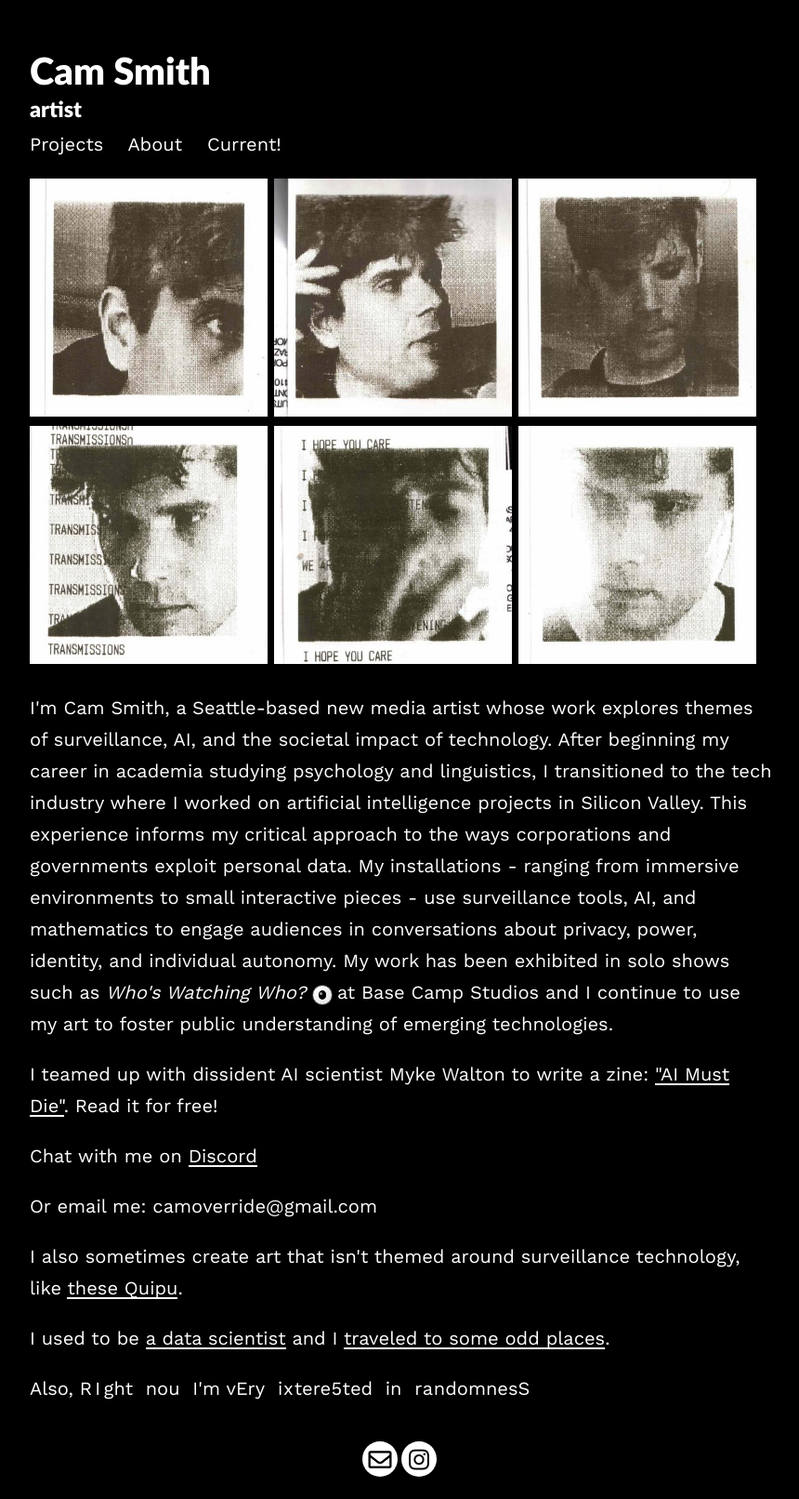
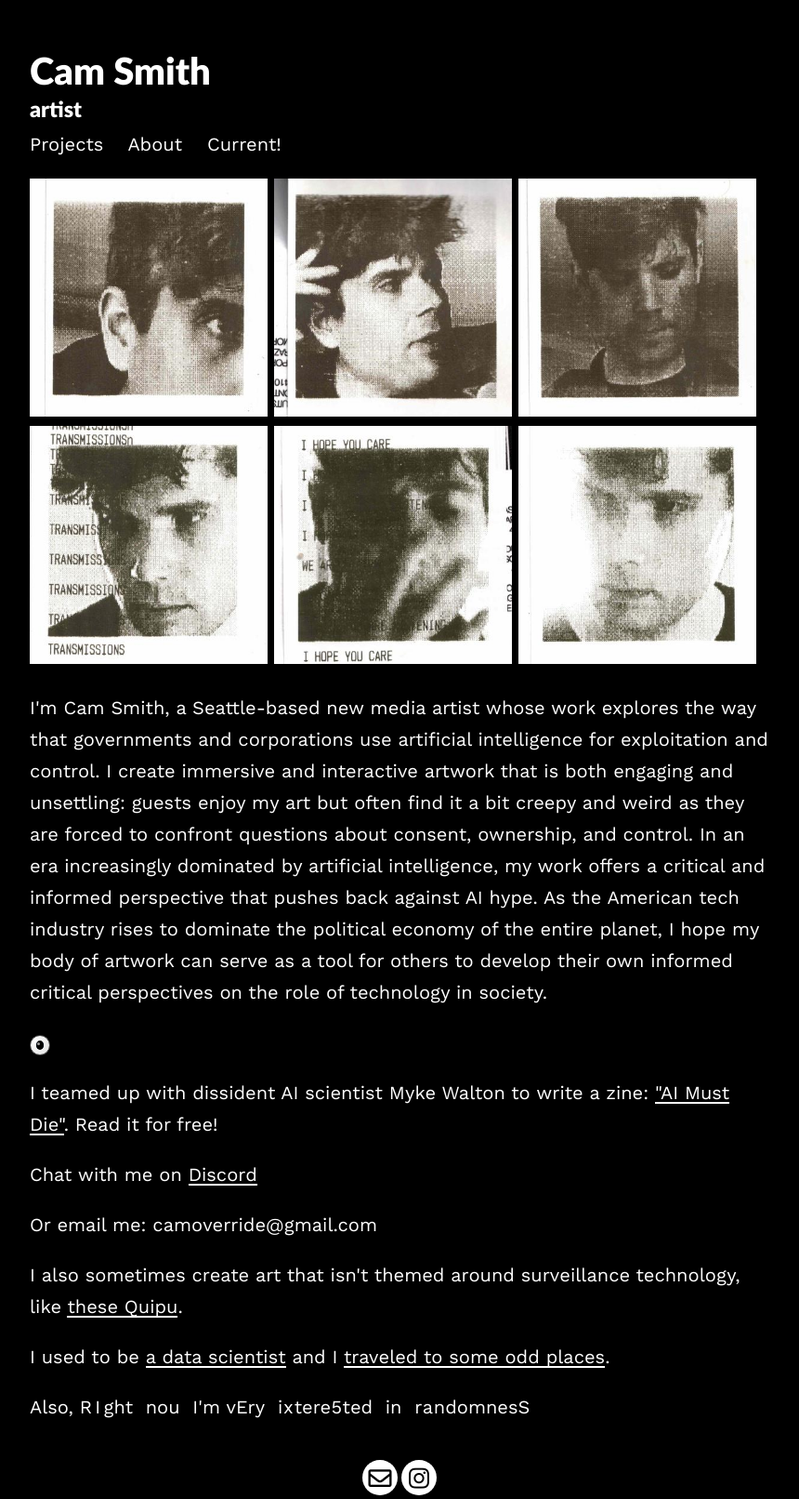
Before and after one commit to camoverride/portfolio, a Jekyll site: the page built from cam.md, in a window 1280 px wide. Shown: the whole page at 93% size, without its empty margins (208-1068 px from the left). Built offline with Jekyll 4.4.1, drawn with Linux system fonts in a browser that asks for light colours; nearby versions of some CDN libraries.

Commit message:
update bio

```diff
--- a/_layouts/cam.html
+++ b/_layouts/cam.html
@@ -13,15 +13,19 @@ layout: default
 <img src="{{site.baseurl}}/assets/images/profile_pics/14_small.jpg" style="width:32%"></i>
 
 
-<p>I'm Cam Smith, a Seattle-based new media artist whose work explores themes of surveillance,
-    AI, and the societal impact of technology. After beginning my career in academia studying psychology and linguistics, I transitioned to the tech industry where I worked on artificial intelligence projects in Silicon Valley.
-    This experience informs my critical approach to the ways corporations and governments
-    exploit personal data. My installations - ranging from immersive environments to small
-    interactive pieces - use surveillance tools, AI, and mathematics to engage audiences
-    in conversations about privacy, power, identity, and individual autonomy.
-    My work has been exhibited in
-    solo shows such as <i>Who's Watching Who?</i> <eye></eye> at Base Camp Studios and I continue
-     to use my art to foster public understanding of emerging technologies.</p>
+<p>
+  I'm Cam Smith, a Seattle-based new media artist whose work explores the way that governments
+  and corporations use artificial intelligence for exploitation and control. I create immersive
+  and interactive artwork that is both engaging and unsettling: guests enjoy my art but often
+  find it a bit creepy and weird as they are forced to confront questions about consent, ownership,
+  and control. In an era increasingly dominated by artificial intelligence, my work offers a critical
+  and informed perspective that pushes back against AI hype. As the American tech industry rises
+  to dominate the political economy of the entire planet, I hope my body of artwork can serve as
+  a tool for others to develop their own informed critical perspectives on the role of technology
+  in society.
+</p>
+
+<eye></eye>
 
 <p>I teamed up with dissident AI scientist Myke Walton to write a zine:
   <a href="https://aimustdie.info">"AI Must Die"</a>. Read it for free!
```
